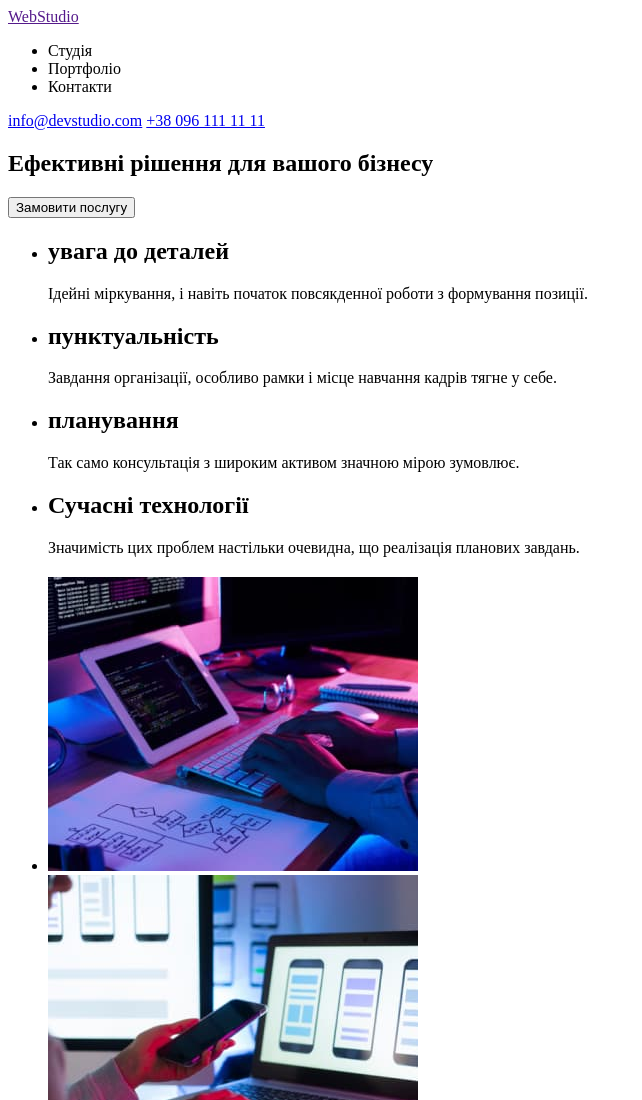
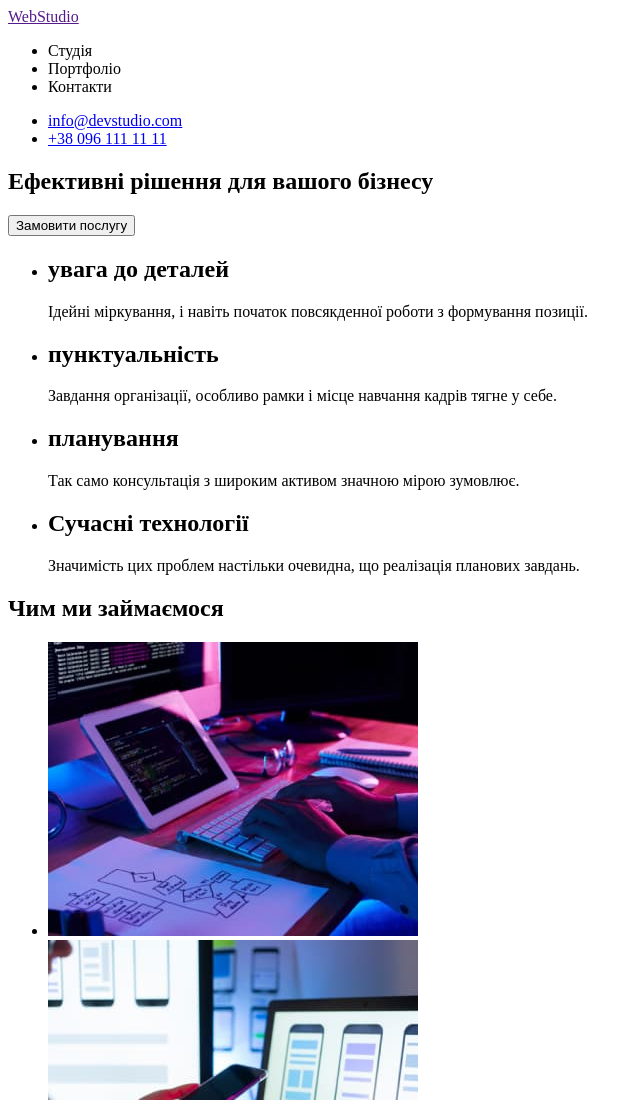
Before and after one commit to OstapinaOtaman/goit-markup-hw-01, a plain HTML site: page index.html in a window 1280 px wide. Shown: the top 1100 px of the page, without its empty margins (0-642 px from the left). Drawn offline with Linux system fonts and the light colour scheme.

Commit message:
fixing project

```diff
--- a/index.html
+++ b/index.html
@@ -16,10 +16,10 @@
 				<li><a href=""></a>Контакти</li>
 			</ul>
 		</nav>
-		<contacts>
-			<a href="mailto:">info@devstudio.com</a>
-			<a href="tel:+380961111111">+38 096 111 11 11</a>
-		</contacts>
+		<ul>
+			<li><a href="mailto:">info@devstudio.com</a></li>
+			<li><a href="tel:+380961111111">+38 096 111 11 11</a></li>
+		</ul>
 	</header>
 	<main>
 		<section>
@@ -47,10 +47,10 @@
 			</ul>
 		</section>
 		<section>
-			<h2></h2>
+			<h2>Чим ми займаємося</h2>
 			<ul>
 				<li><img src="./images/img-keybord.jpg" alt="tiping on keybord" width="370" height="294"></li>
-				<li><img src="./images/img-laptop.jpg" alt="staring at laptop" width="370" height="294"</li>
+				<li><img src="./images/img-laptop.jpg" alt="staring at laptop" width="370" height="294"></li>
 				<li><img src="./images/img-tablet.jpg" alt="holding a tablet" width="370" height="294"></li>
 			</ul>
 		</section>
```
